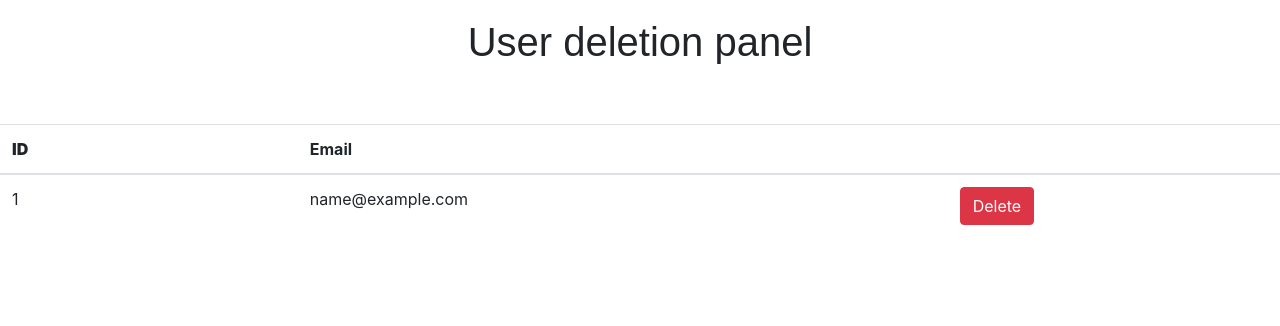
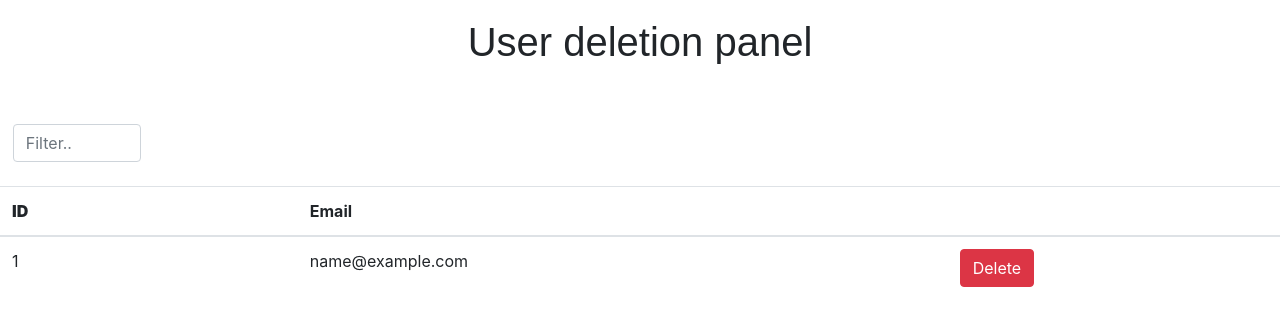
Before and after one commit to MykolasVitkus/bemanto, a Symfony app: template templates/user_deletion/index.html.twig in a window 1280 px wide. Shown: the part 56-382 px from the top of the page. Run offline with Twig, Linux system fonts and the light colour scheme; the template is opened without the code that fills it: most values are stand-ins (such as "Sample title", 1, 10 or a date in 2020); some libraries are stand-ins or nearby versions.

Commit message:
Added table filter

```diff
--- a/templates/user_deletion/index.html.twig
+++ b/templates/user_deletion/index.html.twig
@@ -12,24 +12,26 @@
     <h1 style='text-align:center;padding-bottom: 5%'>User deletion panel</h1>
 </div>
 
+<div>
+ <input style="width:10%; margin-left:1%" type="text" class="form-control" id="myInput" placeholder="Filter..">
+ <br/>
+</div>
 
-<table class="table">
+<table class="table table-hover">
   <thead>
     <tr>
       <th style="width: 5%" scope="col"><b>ID</b></th>
       <th style="width: 10%" scope="col">Email</th>
       <th style="width: 5%" scope="col"></th>
-
     </tr>
   </thead>
-  <tbody>
+  <tbody id="dataTable">
 
     {% for user in usersArray %}
       <tr id='{{ user.ID|e }}'>
         <td>{{ user.ID|e }}</td>
         <td>{{ user.Email|e }}</td>
-        <td>    <a href="{{ path('admin_deleteuser', {'id': user.ID|e }) }}"> <button type="button" id='button{{ user.ID|e }}' onclick='DeleteUser(this.id)' class="btn btn-danger">Delete</button></td></a>
-
+        <td> <a href="{{ path('admin_deleteuser', {'id': user.ID|e }) }}"> <button type="button" id='button{{ user.ID|e }}' class="btn btn-danger">Delete</button></a></td>
         </tr>
     {% endfor %}
 
@@ -37,18 +39,26 @@
 </table>
 
 
-
-<style>
-
-
-</style>
-
 <script>
 
-function DeleteUser(id)
-{
-   document.getElementById(id).parentElement.parentElement.innerHTML='';
-}
+function filterTable(event) {
+            var filter = event.target.value.toUpperCase();
+            var rows = document.querySelector("#dataTable").rows;
+
+            for (var i = 0; i < rows.length; i++) {
+                var firstCol = rows[i].cells[0].textContent.toUpperCase();
+                var secondCol = rows[i].cells[1].textContent.toUpperCase();
+                var thirdCol = rows[i].cells[2].textContent.toUpperCase();
+
+                if (firstCol.indexOf(filter) > -1 || secondCol.indexOf(filter) > -1 || thirdCol.indexOf(filter) > -1 ) {
+                    rows[i].style.display = "";
+                } else {
+                    rows[i].style.display = "none";
+                }
+            }
+        }
+
+       document.querySelector('#myInput').addEventListener('keyup', filterTable, false);
 
 </script>
 
```
